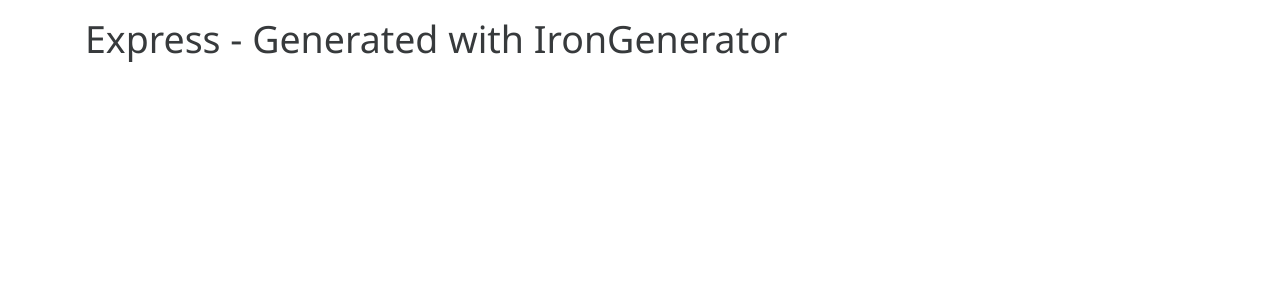
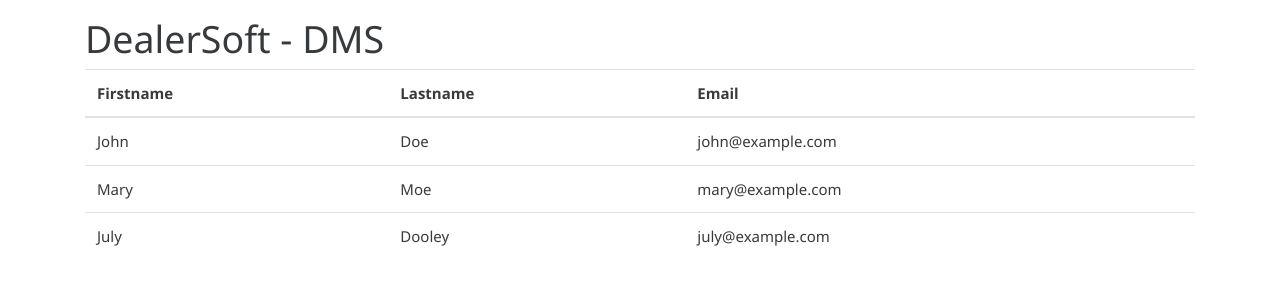
Before and after one commit to Jmanuelpereira/DealerSoft, a Node server app: page / in a window 1280 px wide. Shown: the part 55-355 px from the top of the page. Run offline with Node 20, Linux system fonts and the light colour scheme; some libraries are stand-ins or nearby versions.

Commit message:
firts views

```diff
--- a/app.js
+++ b/app.js
@@ -47,7 +47,7 @@
 
 
 // default value for title local
-app.locals.title = 'Express - Generated with IronGenerator';
+app.locals.title = 'DealerSoft - DMS';
 
 
 
--- a/public/stylesheets/style.css
+++ b/public/stylesheets/style.css
@@ -7,4 +7,7 @@
 .container {
   padding-top: 2vh !important; }
 
+.bg-primary {
+  background-image: linear-gradient(linear-gradient, #009FFD, #2A2A72) !important; }
+
 /*# sourceMappingURL=style.css.map */
--- a/public/stylesheets/style.scss
+++ b/public/stylesheets/style.scss
@@ -12,3 +12,8 @@
 
   padding-top: 2vh !important;
 }
+
+.bg-primary {
+
+  background-image: linear-gradient(linear-gradient, #009FFD, #2A2A72) !important;
+}
--- a/views/index.hbs
+++ b/views/index.hbs
@@ -1 +1,29 @@
 <h1>{{title}}</h1>
+
+
+<table class="table table-hover">
+    <thead>
+      <tr>
+        <th>Firstname</th>
+        <th>Lastname</th>
+        <th>Email</th>
+      </tr>
+    </thead>
+    <tbody>
+      <tr>
+        <td>John</td>
+        <td>Doe</td>
+        <td>john@example.com</td>
+      </tr>
+      <tr>
+        <td>Mary</td>
+        <td>Moe</td>
+        <td>mary@example.com</td>
+      </tr>
+      <tr>
+        <td>July</td>
+        <td>Dooley</td>
+        <td>july@example.com</td>
+      </tr>
+    </tbody>
+  </table>
```
Also changed, not shown: 1 other file.
